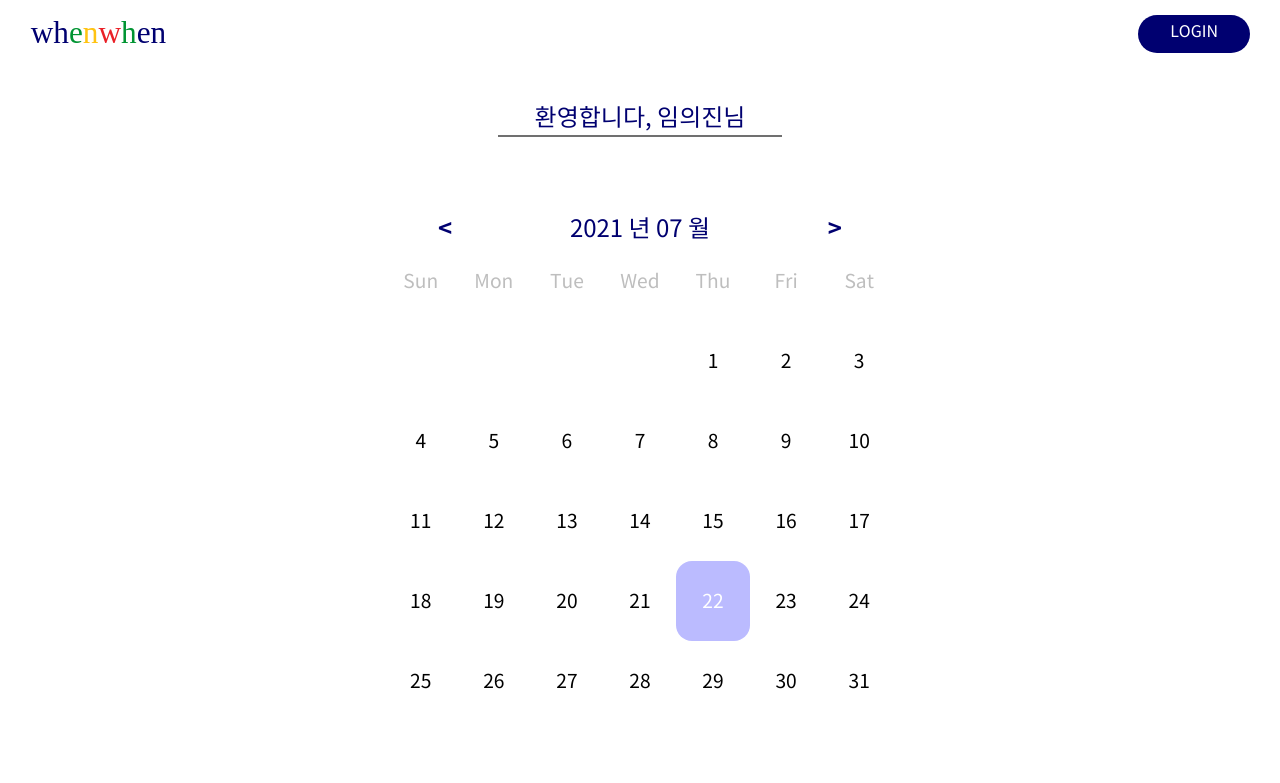
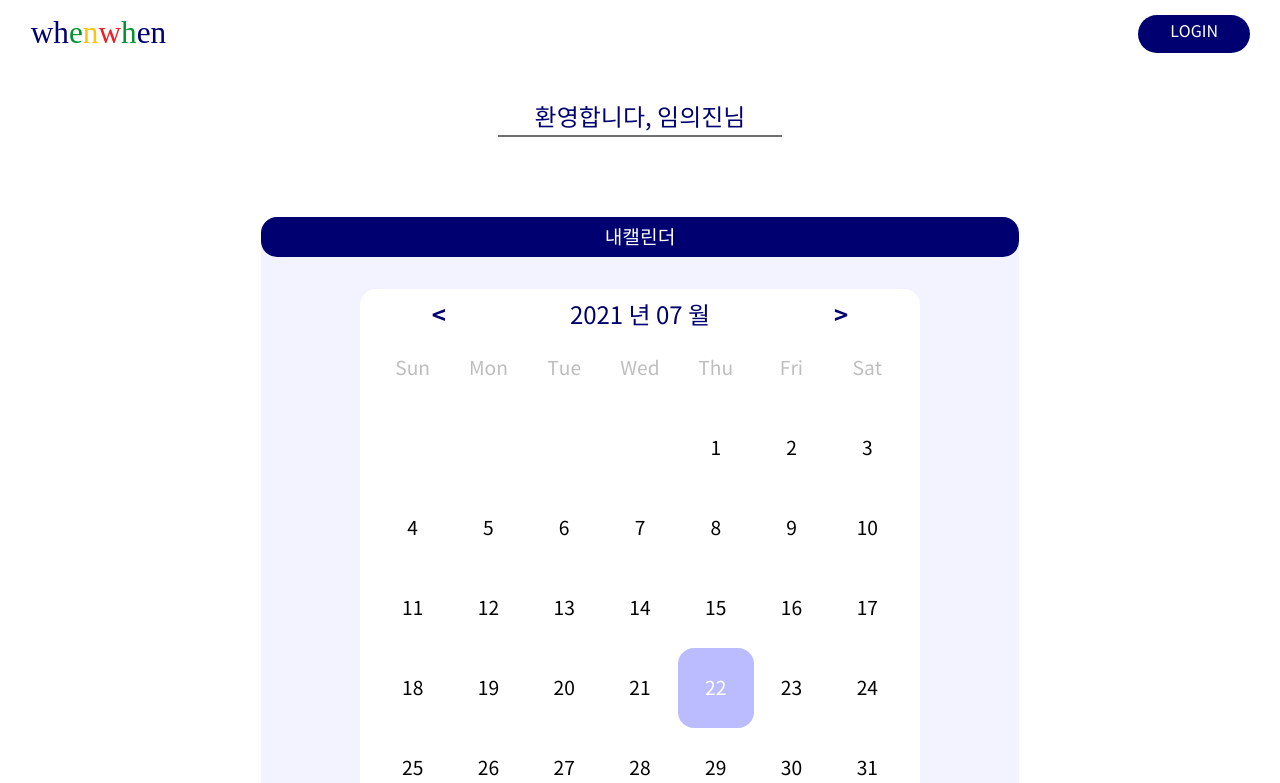
Before and after one commit to HYWhenWhen/Frontend, a React (Create React App) app: page /#/myPage in a window 1280 px wide. Shown: the top 783 px of the page. Built offline with nearby package versions, Linux system fonts and the light colour scheme; no server answers.

Commit message:
[style] 마이페이지 캘린더 디자인

```diff
--- a/src/Component/MypageCalendar.js
+++ b/src/Component/MypageCalendar.js
@@ -6,7 +6,11 @@ import MypageSchedule from '../Routes/MypageSchedule';
 
 
 const Container = styled.div`
-  padding: 0 5%;
+    width: 70%;
+    margin: 2rem auto;
+    background-color: white;
+    border-radius: 1rem;
+    padding: 2%;
 `;
 const Controller = styled.div`
     display: flex;
--- a/src/Routes/MyPage.js
+++ b/src/Routes/MyPage.js
@@ -26,8 +26,17 @@ const Top = styled.div`
 
 // 중간
 const Center = styled.div`
-    width: 60%;
+    width: 80%;
     text-align:center;
+    background-color: #F3F3FF;
+    border-radius: 1rem;
+`;
+const CalendarTop = styled.div`
+    background-color: #000070;
+    color: white;
+    line-height: 2.5rem;
+    font-size: 1.2rem;
+    border-radius: 1rem;
 `;
 
 // 아래
@@ -151,6 +160,7 @@ function MyPage() {
             <Top>환영합니다, 임의진님</Top>
 
             <Center>
+                <CalendarTop>내캘린더</CalendarTop>
                 <MypageCalendar dates ={dates}/>
             </Center>
 
```
